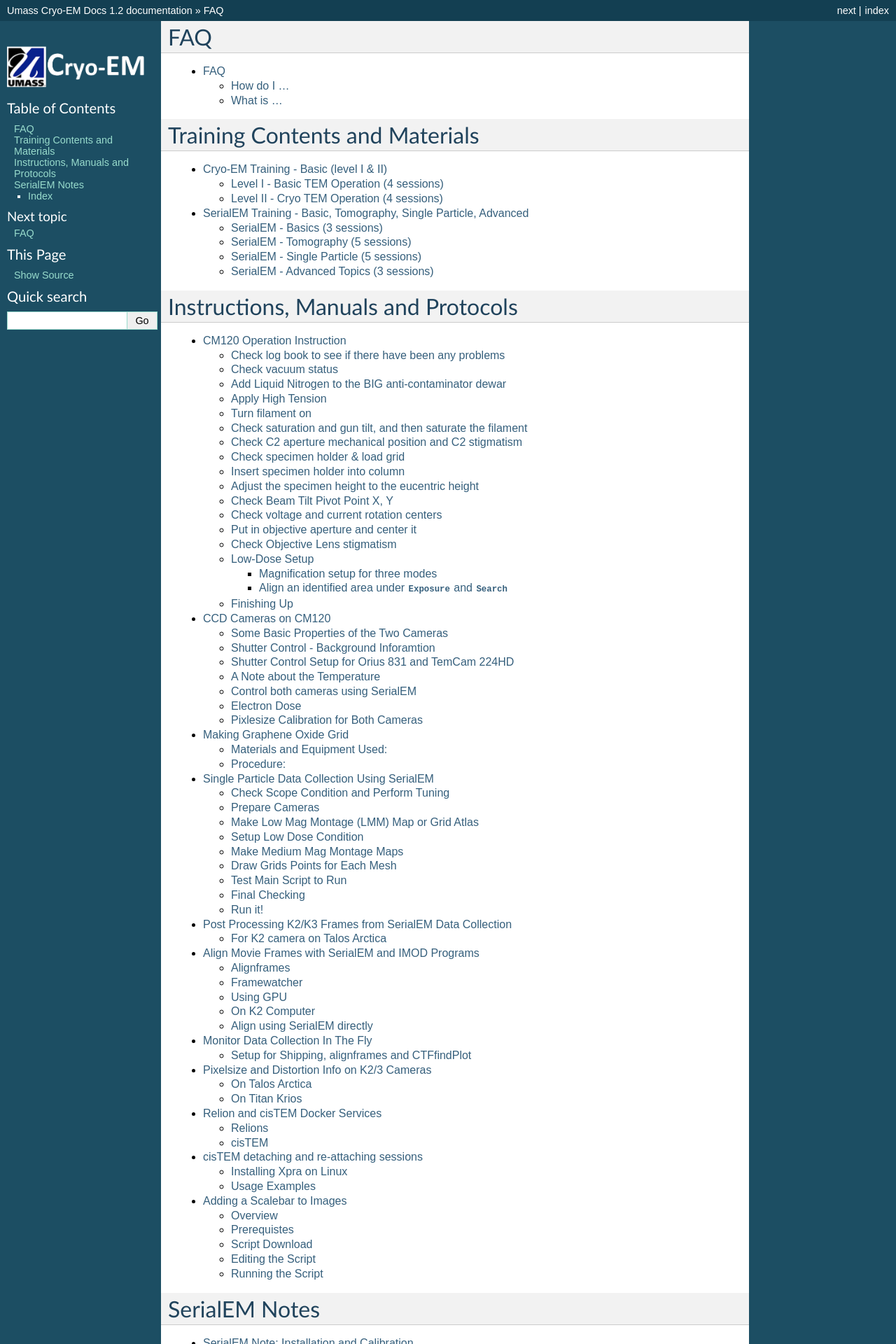
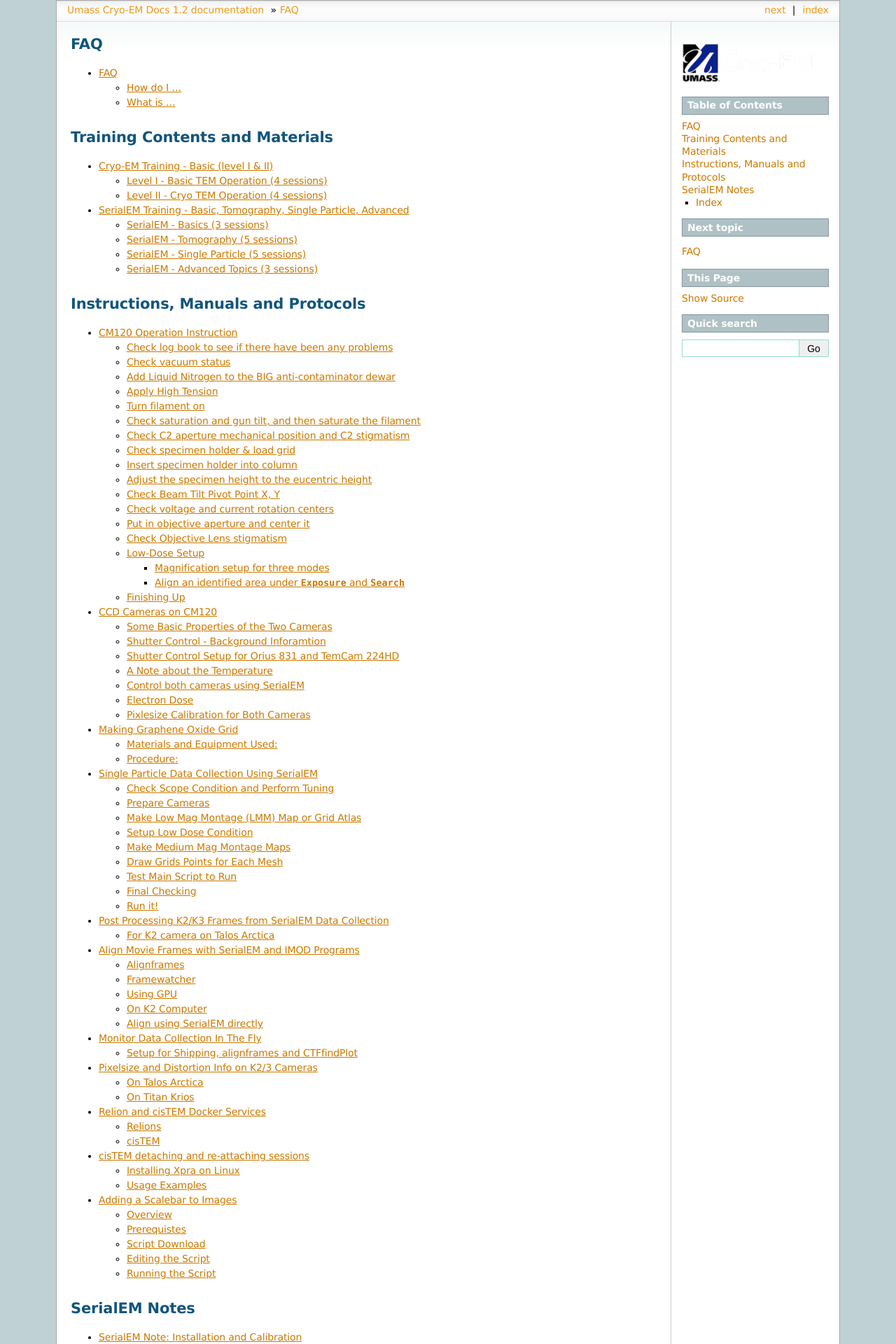
Before and after one commit to xuchen66/sphinx-emdocs, a Sphinx documentation site: the page built from source/index.rst, in a window 1280 px wide. Shown: the top 1920 px of the page at 70% size. Built offline with Sphinx 7.4.7, drawn with Linux system fonts in a browser that asks for light colours; pages that are not in the unit, such as notebooks, are missing from menus.

Commit message:
Update conf.py

```diff
--- a/source/conf.py
+++ b/source/conf.py
@@ -121,7 +121,8 @@
 # The theme to use for HTML and HTML Help pages.  See the documentation for
 # a list of builtin themes.
 #
-html_theme = 'classic'
+#html_theme = 'classic'
+html_theme = 'sphinxdoc'
 #html_theme = 'sphinx_rtd_theme'
 #html_theme = 'alabaster'
 
```
